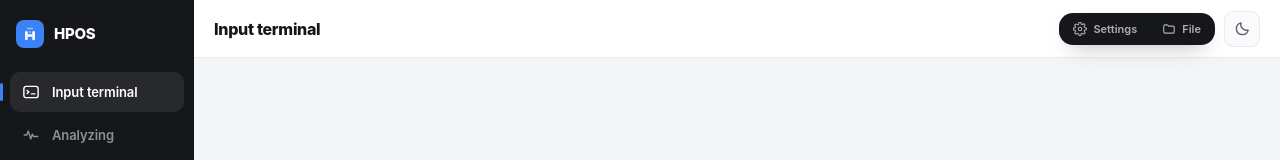
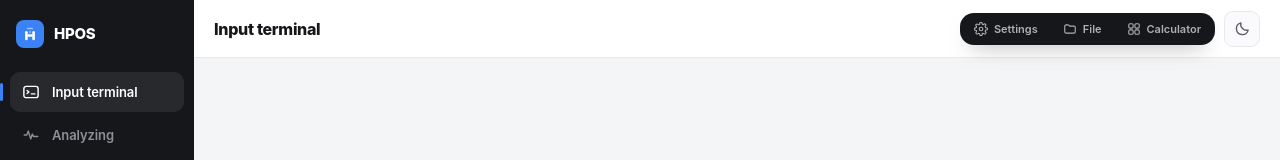
Before and after one commit to hp635738-pro/HPOS, a React (Vite) app: page / in a window 1280 px wide. Shown: the top 160 px of the page. Built offline with nearby package versions, Linux system fonts and the light colour scheme; no server answers.

Commit message:
Add Calculator to the header notch

```diff
--- a/src/components/Notch.jsx
+++ b/src/components/Notch.jsx
@@ -1,9 +1,10 @@
 import { useTheme } from '../theme/ThemeContext'
-import { Gear, Folder } from './Icons'
+import { Gear, Folder, Grid } from './Icons'
 
 export const TOOLS = [
   { id: 'settings', label: 'Settings', Icon: Gear },
-  { id: 'files',    label: 'File',     Icon: Folder },
+  { id: 'files',      label: 'File',       Icon: Folder },
+  { id: 'calculator', label: 'Calculator', Icon: Grid },
 ]
 
 /**
```
